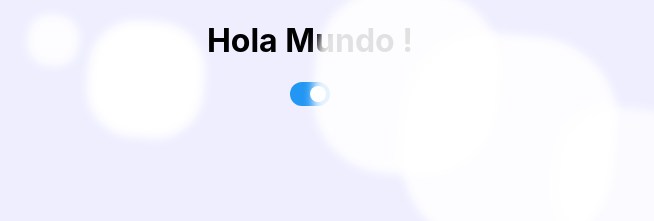
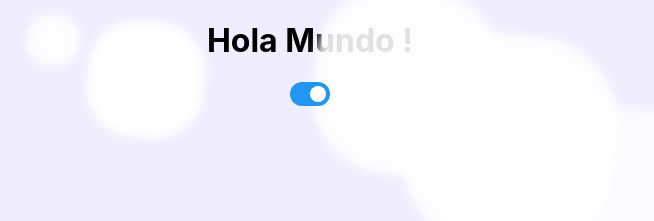
Before and after one commit to JuanJFarina/juanjosefarina.github.io, a React (Create React App) app: page / in a window 1280 px wide. Shown: the top 221 px of the page, without its empty margins (330-984 px from the left). Built offline with nearby package versions, Linux system fonts and the light colour scheme.

Commit message:
fixed z-index

```diff
--- a/public/index.html
+++ b/public/index.html
@@ -7,7 +7,7 @@
     <meta name="theme-color" content="#000000" />
     <meta
       name="description"
-      content="Web site created using create-react-app"
+      content="Juan Jose Farina's Developer / Engineer Portfolio"
     />
     <link rel="apple-touch-icon" href="%PUBLIC_URL%/logo192.png" />
     <!--
@@ -24,7 +24,7 @@
       work correctly both with client-side routing and a non-root public URL.
       Learn how to configure a non-root public URL by running `npm run build`.
     -->
-    <title>React App</title>
+    <title>Juan José Farina</title>
   </head>
   <body>
     <noscript>You need to enable JavaScript to run this app.</noscript>
--- a/src/App.css
+++ b/src/App.css
@@ -7,7 +7,3 @@
   height: 100vh;
   text-align: center;
 }
-
-.switch input {
-  z-index: 10;
-}
--- a/src/DaySky.css
+++ b/src/DaySky.css
@@ -5,7 +5,7 @@
   position: absolute;
   box-shadow: 0 0 10px 10px #fff;
   animation: rotation 600s infinite linear;
-  z-index: 1;
+  z-index: 0;
 }
 
 @keyframes rotation {
--- a/src/components/Switch.css
+++ b/src/components/Switch.css
@@ -3,12 +3,14 @@
   display: inline-block;
   width: 40px;
   height: 24px;
+  z-index: 100 !important;
 }
 
 .switch input {
   opacity: 0;
   width: 0;
   height: 0;
+  z-index: 100 !important;
 }
 
 .slider {
@@ -21,6 +23,7 @@
   background-color: #ccc;
   transition: 0.4s;
   border-radius: 24px;
+  z-index: 100 !important;
 }
 
 .slider:before {
@@ -33,20 +36,25 @@
   background-color: white;
   transition: 0.4s;
   border-radius: 50%;
+  z-index: 100 !important;
 }
 
 input:checked + .slider {
   background-color: #2196f3;
+  z-index: 100 !important;
 }
 
 input:checked + .slider:before {
   transform: translateX(16px);
+  z-index: 100 !important;
 }
 
 .slider.round {
   border-radius: 24px;
+  z-index: 100 !important;
 }
 
 .slider.round:before {
   border-radius: 50%;
+  z-index: 100 !important;
 }
--- a/src/components/Switch.js
+++ b/src/components/Switch.js
@@ -5,11 +5,7 @@ const Switch = () => {
  const { theme, toggleTheme } = useTheme();
  return (
    <label className="switch">
-     <input
-       type="checkbox"
-       checked={theme === "light"}
-       onChange={toggleTheme}
-     />
+     <input type="checkbox" checked={theme === "light"} onChange={toggleTheme} />
      <span className="slider round" />
    </label>
  );
```
Lines whose indentation alone changed are shown as unchanged.
